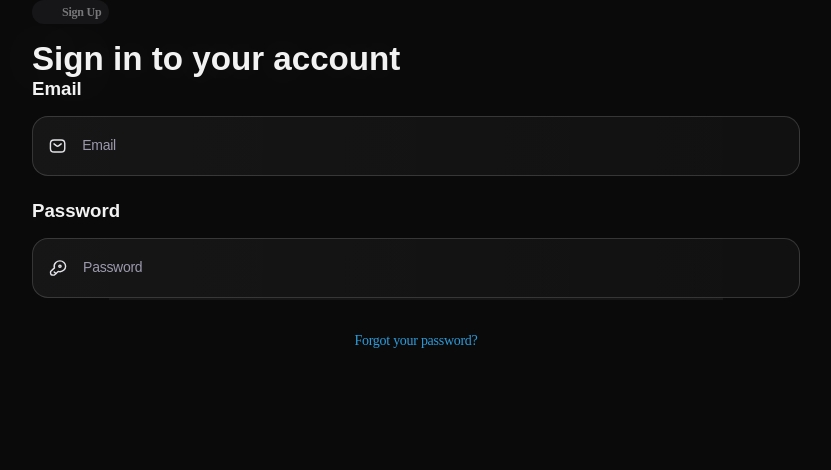
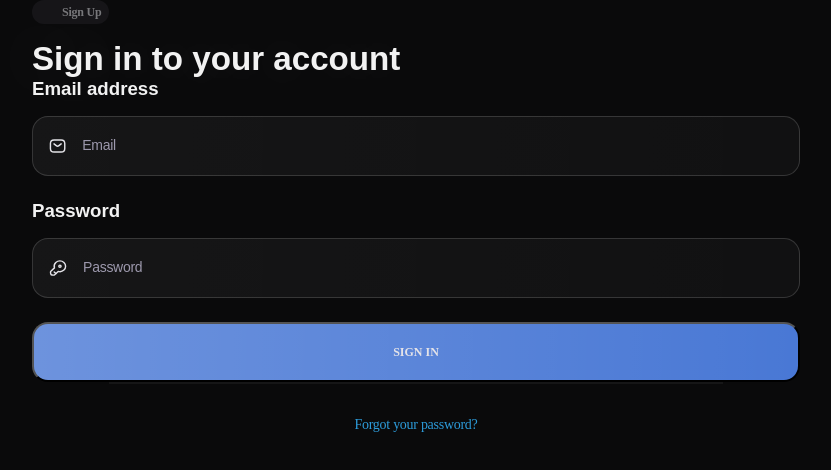
Before and after one commit to antoniobfm/corbik, a Next.js app in the folder apps/web/: page /signin in a window 1280 px wide. Shown: the top 470 px of the page, without its empty margins (224-1055 px from the left). Built offline with nearby package versions, Linux system fonts and the light colour scheme; some icons are missing; a web font is replaced by a local one.

Commit message:
Implemented Button

```diff
--- a/apps/web/src/modules/SignIn/Form/index.tsx
+++ b/apps/web/src/modules/SignIn/Form/index.tsx
@@ -1,3 +1,4 @@
+import { Button } from '@/components/Button';
 import { KeyOutlined, SmsOutlined } from '@/components/Icons';
 import { Input } from '@/components/Input';
 import { Lock, Sms } from 'iconsax-react';
@@ -12,12 +13,16 @@ export const Form: React.FC = () => {
     password: string;
   }>();
 
+  const onSubmit = handleSubmit((data) => {
+    console.log(data);
+  });
+
   return (
-    <Container>
+    <Container onSubmit={onSubmit}>
       <Input
         type="email"
         name="email"
-        label="Email"
+        label="Email address"
         placeholder="Email"
         control={control}
         icon={<SmsOutlined />}
@@ -30,6 +35,7 @@ export const Form: React.FC = () => {
         control={control}
         icon={<KeyOutlined />}
       />
+      <Button type="submit" text="SIGN IN" />
     </Container>
   )
 }
```
